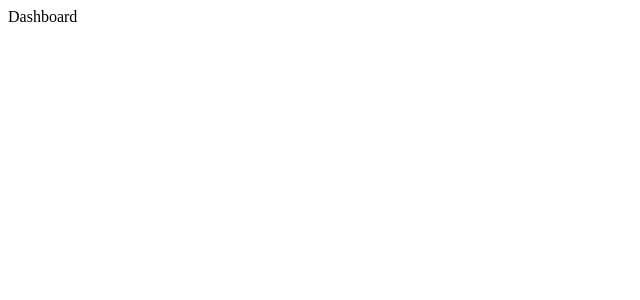
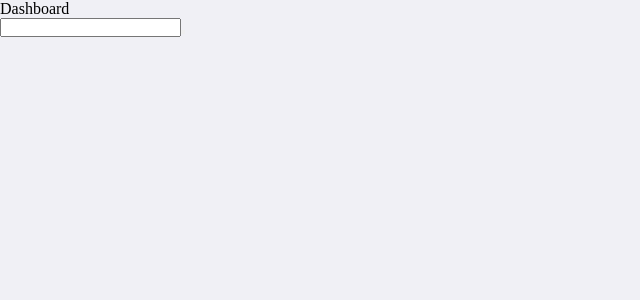
Before and after one commit to rafaelgalani/gostack-github-explorer, a React (Create React App) app: page / in a window 1280 px wide. Shown: the top 300 px of the page, without its empty margins (0-640 px from the left). Built offline with nearby package versions, Linux system fonts and the light colour scheme.

Commit message:
adding hooks and structure

```diff
--- a/package.json
+++ b/package.json
@@ -10,6 +10,7 @@
     "@types/node": "^12.20.4",
     "@types/react": "^17.0.2",
     "@types/react-dom": "^17.0.1",
+    "axios": "^0.21.1",
     "react": "^17.0.1",
     "react-dom": "^17.0.1",
     "react-router-dom": "^5.2.0",
@@ -43,6 +44,7 @@
     ]
   },
   "devDependencies": {
-    "@types/react-router-dom": "^5.1.7"
+    "@types/react-router-dom": "^5.1.7",
+    "@types/styled-components": "^5.1.7"
   }
 }
--- a/src/App.tsx
+++ b/src/App.tsx
@@ -1,11 +1,15 @@
 import { BrowserRouter } from "react-router-dom";
 import Router from "./routes";
+import GlobalStyle from "./styles/global";
 
 const App: React.FC = () => {
   return (
-    <BrowserRouter>
-      <Router></Router>
-    </BrowserRouter>
+    <>
+      <GlobalStyle/>
+      <BrowserRouter>
+        <Router></Router>
+      </BrowserRouter>
+    </>
   )
 }
 
--- /dev/null
+++ b/src/components/form.ts
@@ -0,0 +1,7 @@
+import styled from "styled-components";
+
+const Form = styled.form`
+
+`;
+
+export default Form;
--- /dev/null
+++ b/src/components/index.ts
@@ -0,0 +1,2 @@
+export { default as Form } from './form'
+export { default as RepositoryCard } from './repository-card'
--- /dev/null
+++ b/src/components/repository-card.ts
@@ -0,0 +1,7 @@
+import styled from "styled-components";
+
+const RepositoryCard = styled.div`
+
+`;
+
+export default RepositoryCard;
--- /dev/null
+++ b/src/models/index.ts
@@ -0,0 +1 @@
+export type { default as Repository } from './repository'
--- a/src/pages/dashboard/index.tsx
+++ b/src/pages/dashboard/index.tsx
@@ -1,8 +1,50 @@
-import React from 'react';
+import React, { useState, FormEvent } from 'react';
+import { Form, RepositoryCard } from '../../components';
+import { Repository } from '../../models';
+import api from '../../services/github';
 
 const Dashboard: React.FC = () => {
+
+  const [ targetRepository, setTargetRepository ] = useState('')
+  const [ errorMessage, setErrorMessage ] = useState('')
+  const [ repositories, setRepositories ] = useState<Repository[]>([])
+
+  const addSearchedRepository = async (event: FormEvent) => {
+    event.preventDefault();
+    const repository = await api.getRepository(targetRepository);
+
+    if (!repository){
+      setErrorMessage('Erro na busca pelo repositorio.')
+      return;
+    }
+
+    setRepositories([...repositories, repository]);
+    setErrorMessage('');
+    setTargetRepository('');
+  };
+
   return (
-    <div>Dashboard</div>
+    <>
+      <div>Dashboard</div>
+
+      <Form onSubmit={addSearchedRepository}>
+        <input value={targetRepository} onChange={e => setTargetRepository(e.target.value)}/>
+        <button type="submit"/>
+      </Form>
+
+      {repositories.map(repository => (
+        <RepositoryCard>
+          <a key={repository.full_name} href="next">
+            <img alt={repository.full_name} src={repository.full_name}></img>
+            <div>
+              <strong>{repository.full_name}</strong>
+              <p>{repository.description}</p>
+            </div>
+          </a>
+        </RepositoryCard>
+      ))}
+
+    </>
   );
 }
 
--- /dev/null
+++ b/src/services/github/index.tsx
@@ -0,0 +1,24 @@
+import axios, { AxiosInstance } from "axios"
+import { Repository } from "../../models";
+
+class GithubAPI {
+    githubAxios: AxiosInstance;
+
+    constructor(){
+        this.githubAxios = axios.create({
+            baseURL: 'https://api.github.com'
+        });
+    }
+    getRepository = async (repositoryPath: string): Promise<Repository | null> => {
+        try {
+            const { data } = await this.githubAxios.get(`/repos/${repositoryPath}`)
+            return data;
+        } catch (e){
+            console.error(e);
+            return null;
+        }
+    }
+}
+
+const api = new GithubAPI();
+export default api;
--- /dev/null
+++ b/src/styles/global.ts
@@ -0,0 +1,14 @@
+import { createGlobalStyle } from 'styled-components';
+
+export default createGlobalStyle`
+    * {
+        margin: 0;
+        padding: 0;
+        outline: 0;
+        box-sizing: border-box;
+    }
+
+    body {
+        background: #F0F0F5
+    }
+`
```
Also changed, not shown: src/models/repository.ts (added, +8 -0 lines), 1 other file (tests, documents, lock files or other folders).
